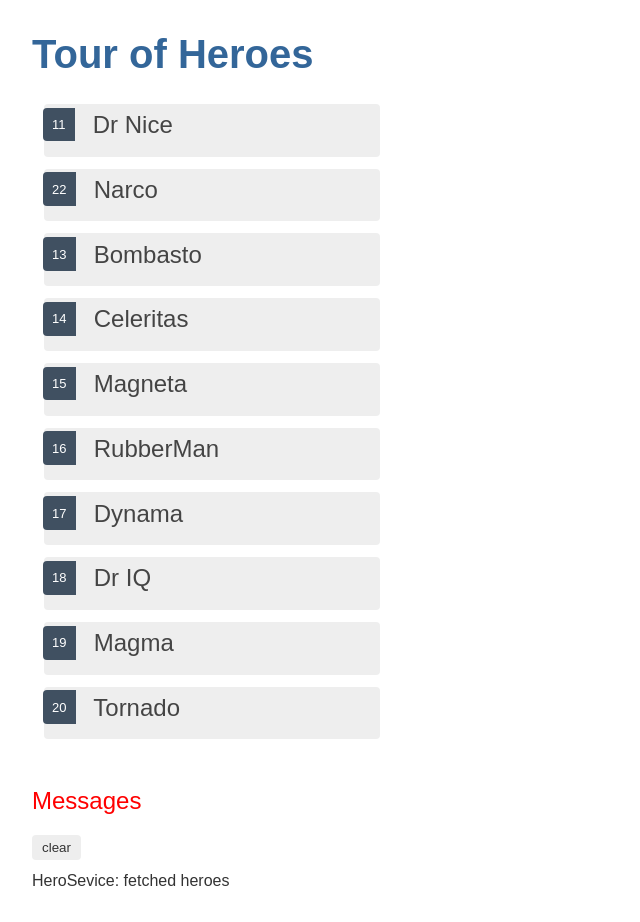
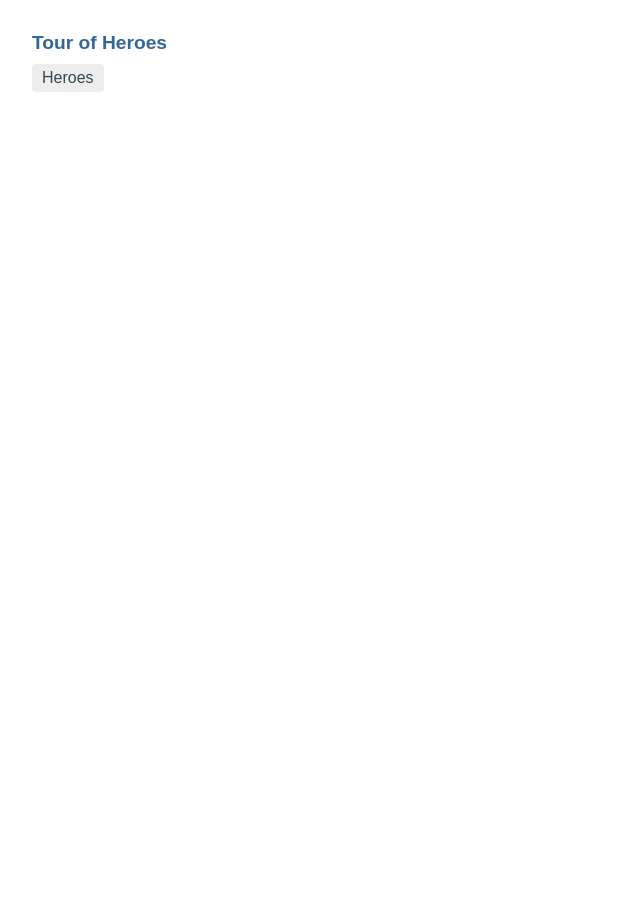
Before and after one commit to laurentlaurent/Angular-Tour-of-Heroes, an Angular app: page / in a window 1280 px wide. Shown: the whole page, without its empty margins (0-640 px from the left). After the commit the page ends 800 px from the top, so only its background shows below. Built offline with nearby package versions, Linux system fonts and the light colour scheme.

Commit message:
Add app-routing.module.ts

```diff
--- a/src/app/app.component.css
+++ b/src/app/app.component.css
@@ -0,0 +1,28 @@
+/* AppComponent's private CSS styles */
+h1 {
+  font-size: 1.2em;
+  margin-bottom: 0;
+}
+h2 {
+  font-size: 2em;
+  margin-top: 0;
+  padding-top: 0;
+}
+nav a {
+  padding: 5px 10px;
+  text-decoration: none;
+  margin-top: 10px;
+  display: inline-block;
+  background-color: #eee;
+  border-radius: 4px;
+}
+nav a:visited, a:link {
+  color: #334953;
+}
+nav a:hover {
+  color: #039be5;
+  background-color: #cfd8dc;
+}
+nav a.active {
+  color: #039be5;
+}
--- a/src/app/app.component.html
+++ b/src/app/app.component.html
@@ -1,4 +1,10 @@
 <!-- Interpolation Syntax -->
 <h1>{{title}}</h1>
-<app-heroes></app-heroes>
+
+<nav>
+  <!-- Weirdly, the routerLink properties is not [] -->
+  <a routerLink="/heroes">Heroes</a>
+</nav>
+<!-- Router outlet tells router where to display the routed views -->
+<router-outlet></router-outlet>
 <app-messages></app-messages>
--- a/src/app/app.module.ts
+++ b/src/app/app.module.ts
@@ -7,6 +7,7 @@
 import { from } from 'rxjs';
 import { HeroDetailComponent } from './hero-detail/hero-detail.component';
 import { MessagesComponent } from './messages/messages.component';
+import { AppRoutingModule } from './app-routing.module';
 
 @NgModule({
   // Every component must be declared in exactly 1 NgModule
@@ -19,6 +20,7 @@
   imports: [
     BrowserModule,
     FormsModule,
+    AppRoutingModule,
   ],
   providers: [],
   bootstrap: [AppComponent]
```
Also changed, not shown: src/app/app-routing.module.ts (added, +28 -0 lines).
